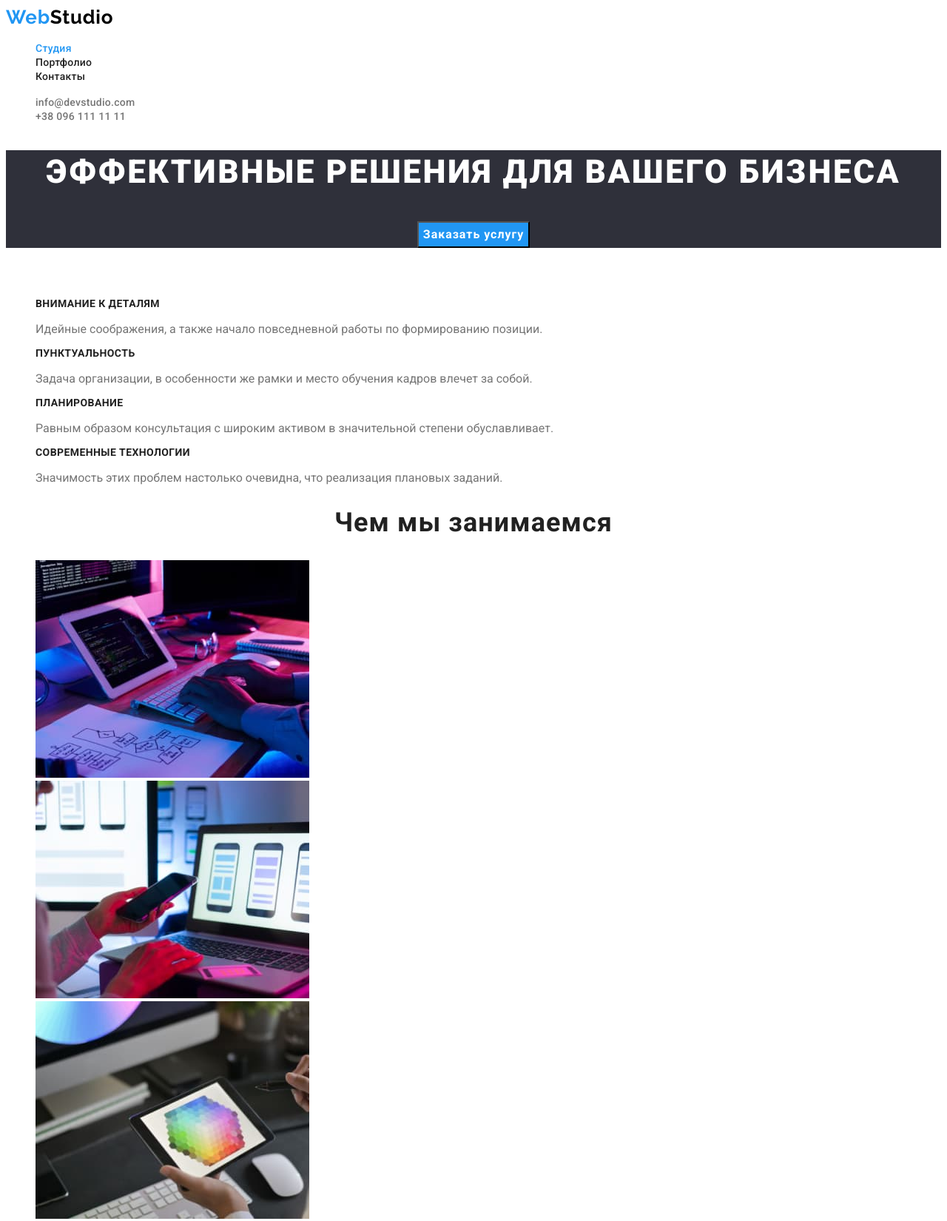
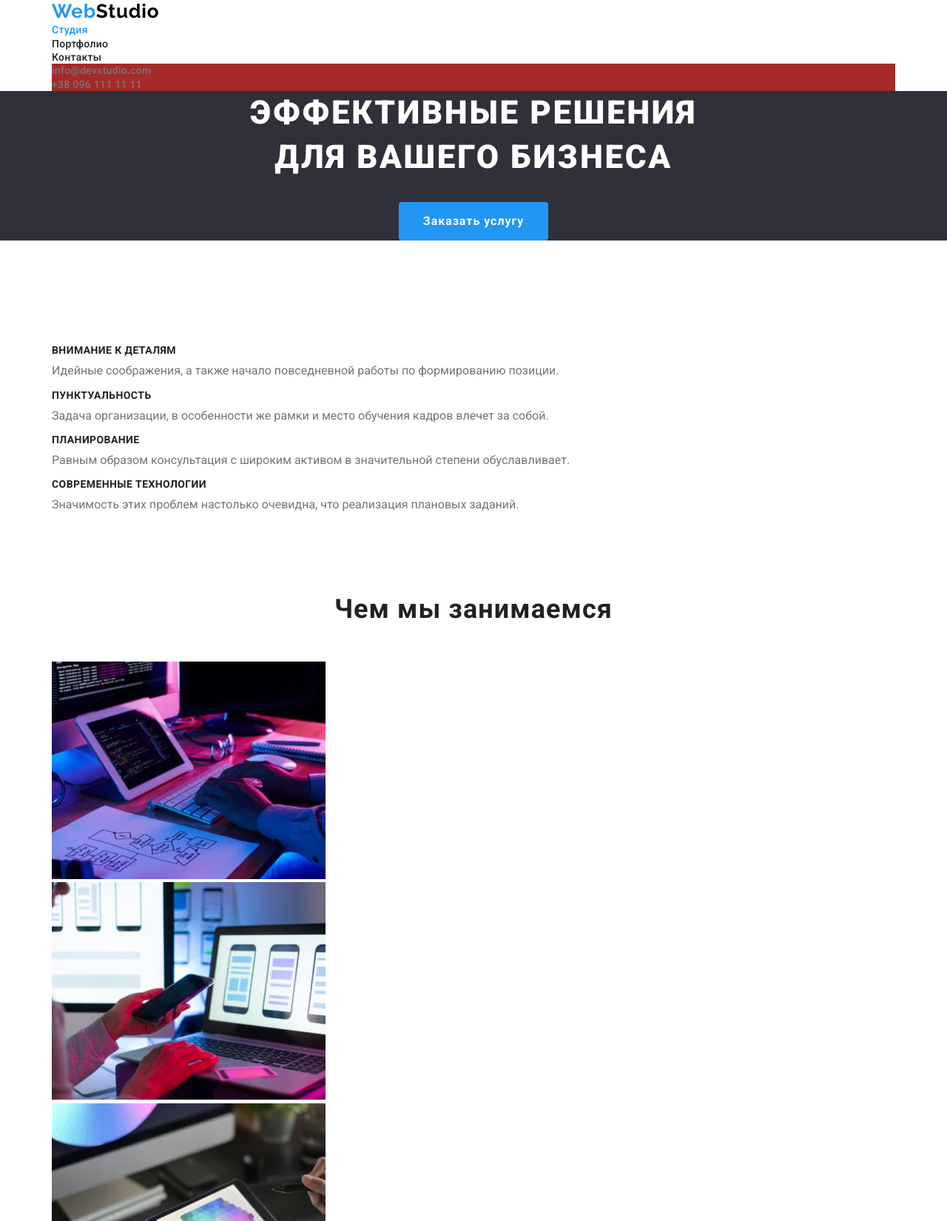
Before and after one commit to virvaiva/goit-markup-hw-03, a plain HTML site: page index.html in a window 1280 px wide. Shown: the top 1650 px of the page at 74% size. Drawn offline with nearby package versions, Linux system fonts and the light colour scheme.

Commit message:
Update index.html

```diff
--- a/css/styles.css
+++ b/css/styles.css
@@ -13,6 +13,17 @@ body {
 
 ul {
     list-style: none;
+}
+
+.container {
+    width: 1170px;
+    padding-left: 15px;
+    padding-right: 15px;
+    margin-right: auto;
+    margin-left: auto;
+}
+.container ul {
+    padding: 0;
 }
 
 /* logo */
@@ -31,8 +42,13 @@ ul {
 }
 
 /* nav-list contact-list*/
+.nav-list {
+    margin: 0;
+    padding: 0;
+}
 
 .nav-list .link {
+
     color: var(--title-text-color);
     font-weight: 500;
     font-size: 14px;
@@ -54,7 +70,14 @@ ul {
     color: var(--accent-color);
 }
 
+.contact-list {
+    background-color: brown;
+    margin: 0;
+    padding: 0;
+}
+
 .contact-list .link {
+
     color: var(--primary-text-color);
     font-weight: 500;
     font-size: 14px;
@@ -72,6 +95,8 @@ ul {
 }
 
 .hero-title {
+    margin-top: 0;
+    margin-bottom: 30px;
     color: #FFFFFF;
     font-weight: 900;
     font-size: 44px;
@@ -80,7 +105,13 @@ ul {
     letter-spacing: 0.06em;
     text-transform: uppercase;
     }
+
 .hero-button {
+    border: 1px solid transparent;
+    display: inline-block;
+    border-radius: 4px;
+    padding: 10px 32px;
+
     font-family: inherit;
     color: #FFFFFF;
     background-color: var(--accent-color);
@@ -100,8 +131,22 @@ ul {
 
 /* section */
 
+.section {
+    padding-top: 94px;
+    padding-bottom: 94px;
+}
+
+.section.no-padding {
+    padding-top: 0;
+}
+
 .feature-section-title {
+    margin-top: 0;
     opacity: 0;
+}
+
+.feature-list {
+    margin-top: 0;
 }
 
 .section-title {
@@ -111,6 +156,9 @@ ul {
     line-height: 1.17;
     text-align: center;
     letter-spacing: 0.03em;
+
+    margin-top: 0;
+    margin-bottom: 50px;
 
 
 }
@@ -122,6 +170,9 @@ ul {
     letter-spacing: 0.03em;
     text-transform: uppercase;
 
+    margin-top: 0;
+    margin-bottom: 10px;
+
 }
 
 .command-title {
@@ -132,6 +183,9 @@ ul {
     text-align: center;
     letter-spacing: 0.03em;
 
+    margin-top: 0;
+    margin-bottom: 10;
+
 }
 
 .command-list .text {
@@ -140,6 +194,10 @@ ul {
     line-height: 1.19;
     text-align: center;
     letter-spacing: 0.03em;
+}
+
+.text {
+    margin-top: 0;
 }
 
 
@@ -165,6 +223,7 @@ ul {
     letter-spacing: 0.03em;
 
     text-decoration: none;
+
 }
 
 .footer-link:hover,
@@ -178,7 +237,17 @@ ul {
 }
 
 /* Портфолио */
+.filtr {
+    padding-top: 94px;
+    padding-bottom: 94px;
+}
+
 .filtr-button {
+    border: 1px solid transparent;
+    display: inline-block;
+    border-radius: 4px;
+    padding: 6px 22px;
+
     color: var(--title-text-color);
     font-family: inherit;
 
@@ -212,6 +281,11 @@ ul {
     line-height: 2;
     letter-spacing: 0.06em;
 
+    margin-top: 20px;
+    margin-right: 24px;
+    margin-bottom: 4px;
+    margin-left: 24px;
+
 }
 
 .filtr-text {
@@ -219,4 +293,9 @@ ul {
     font-size: 16px;
     line-height: 1.88;
     letter-spacing: 0.03em;
+
+    margin-top: 0;
+    margin-right: 24px;
+    margin-bottom: 20px;
+    margin-left: 24px;
 }
--- a/index.html
+++ b/index.html
@@ -11,10 +11,19 @@
       href="https://fonts.googleapis.com/css2?family=Raleway:wght@700&family=Roboto:wght@400;500;700;900&display=swap"
       rel="stylesheet"
     />
+    <link
+      rel="stylesheet"
+      href="https://cdnjs.cloudflare.com/ajax/libs/modern-normalize/1.1.0/modern-normalize.min.css"
+      integrity="sha512-wpPYUAdjBVSE4KJnH1VR1HeZfpl1ub8YT/NKx4PuQ5NmX2tKuGu6U/JRp5y+Y8XG2tV+wKQpNHVUX03MfMFn9Q=="
+      crossorigin="anonymous"
+      referrerpolicy="no-referrer"
+    />
+
     <link rel="stylesheet" href="./css/styles.css" />
   </head>
   <body>
     <header class="page-header">
+    <div class="container" >
       <nav class="nav">
         <a class="logo" href="./index.html" lang="en"> Web<span class="nav-logo">Studio</span></a>
 
@@ -28,17 +37,19 @@
         <li><a href="mailto:info@devstudio.com" class="link">info@devstudio.com</a></li>
         <li><a href="tel:+380961111111" class="link">+38 096 111 11 11</a></li>
       </ul>
+    </div>
     </header>
 
     <main>
       <!--Герой-->
       <section class="hero">
-        <h1 class="hero-title">Эффективные решения для вашего бизнеса</h1>
+        <h1 class="hero-title">Эффективные решения <br> для вашего бизнеса</h1>
         <button class="hero-button" type="button">Заказать услугу</button>
       </section>
 
       <!--Особенности-->
-      <section class="section">
+      <div class="container">
+        <section class="section">
         <h2 class="feature-section-title">Особенности</h2>
         <ul class="feature-list">
           <li>
@@ -69,10 +80,12 @@
           </li>
         </ul>
       </section>
+      </div>
 
       <!--Сфера деятельности-->
-      <section class="section">
-        <h2 class="section-title">Чем мы занимаемся</h2>
+      <section class="section no-padding">
+        <div class="container">
+          <h2 class="section-title">Чем мы занимаемся</h2>
         <ul class="activity-list">
           <li>
             <img src="images/box1.jpg" alt="Cхема" width="370" />
@@ -84,11 +97,13 @@
             <img src="images/box3.jpg" alt="Цветовая палитра" width="370" />
           </li>
         </ul>
+        </div>
       </section>
 
       <!--Команда-->
       <section class="section">
-        <h2 class="section-title">Наша команда</h2>
+        <div class="container">
+          <h2 class="section-title">Наша команда</h2>
         <ul class="command-list">
           <li>
             <img src="images/igor-demyanenko.jpg" lang="en" alt="Product Designer" width="270" />
@@ -111,17 +126,20 @@
             <p class="text" lang="en">UI Designer</p>
           </li>
         </ul>
+        </div>
       </section>
     </main>
 
     <!--Подвал-->
     <footer class="footer">
-      <a class="logo" href="./index.html"> Web<span class="logo-down">Studio</span> </a>
+<div class="container">
+        <a class="logo" href="./index.html"> Web<span class="logo-down">Studio</span> </a>
       <address class="address">г. Киев, пр-т Леси Украинки, 26</address>
       <ul>
         <li><a href="mailto:info@devstudio.com" class="footer-link">info@devstudio.com</a></li>
         <li><a href="tel:+380961111111" class="footer-link">+38 096 111 11 11</a></li>
       </ul>
+</div>
     </footer>
   </body>
 </html>
```
Also changed, not shown: portfolio.html (+8 -2 lines).
